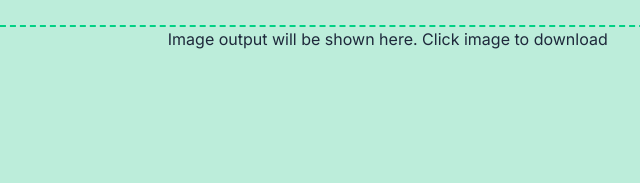
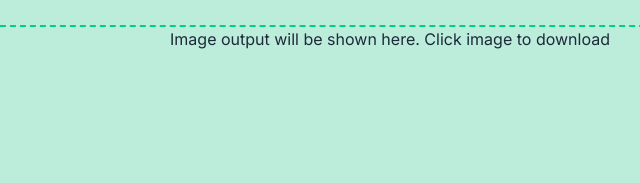
Before and after one commit to fajarnur0/image-watermarking, a plain HTML site: page index.html in a window 1280 px wide. Both pictures are taken after a click on the tab "Extract". Shown: the part 595-778 px from the top of the page, 250-890 px from the left. Drawn offline with nearby package versions, Linux system fonts and the light colour scheme.

Commit message:
Extracted Image Output Fixing

```diff
--- a/index.html
+++ b/index.html
@@ -225,7 +225,7 @@
             <div
               class="w-full min-h-72 border-2 border-dashed border-primary rounded-lg text-center"
             >
-              <span
+              <span class="block"
                 >Image output will be shown here. Click image to download</span
               >
               <!-- <canvas id="extractCanvas" style="display: none"></canvas> -->
```
